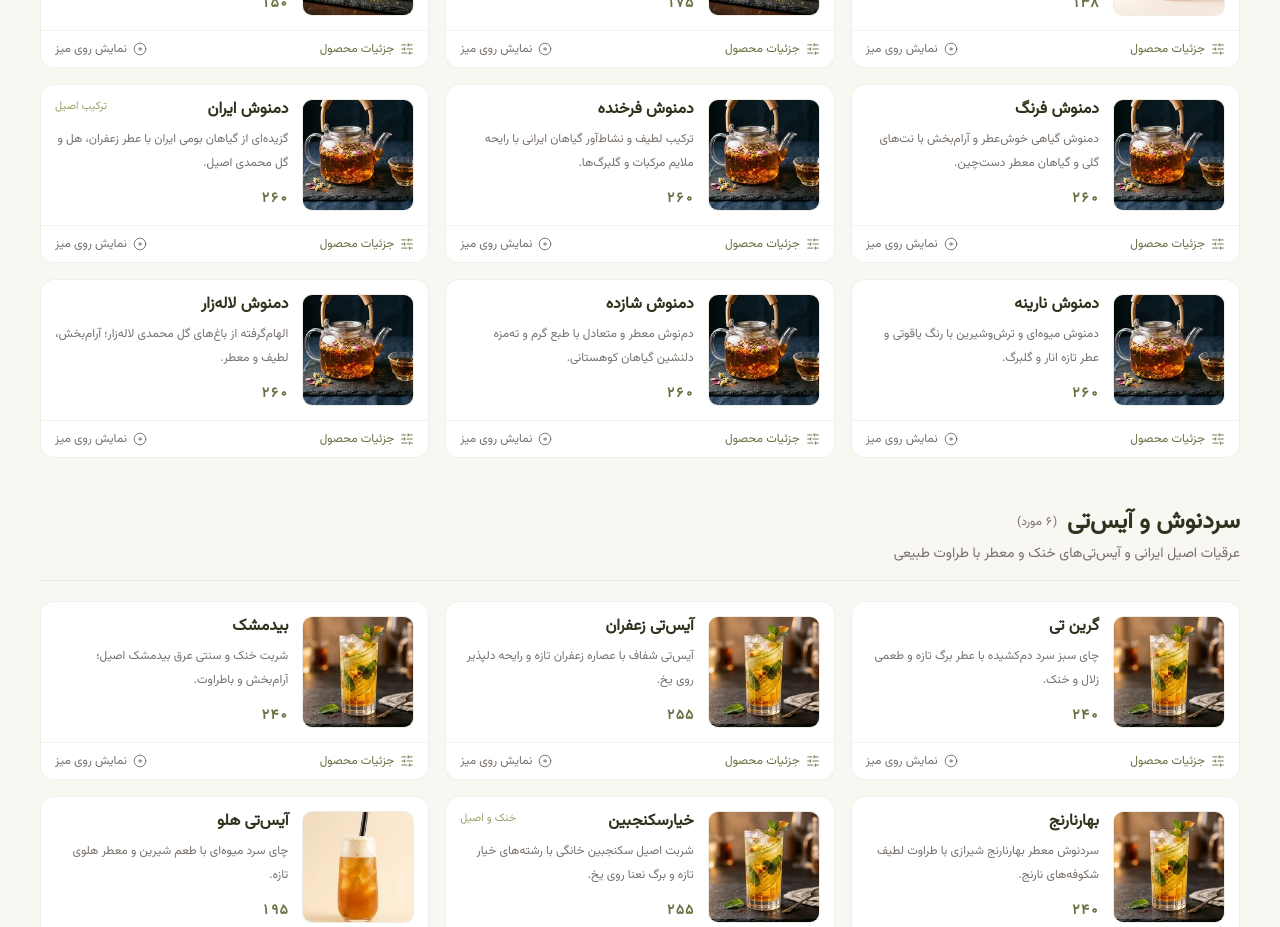
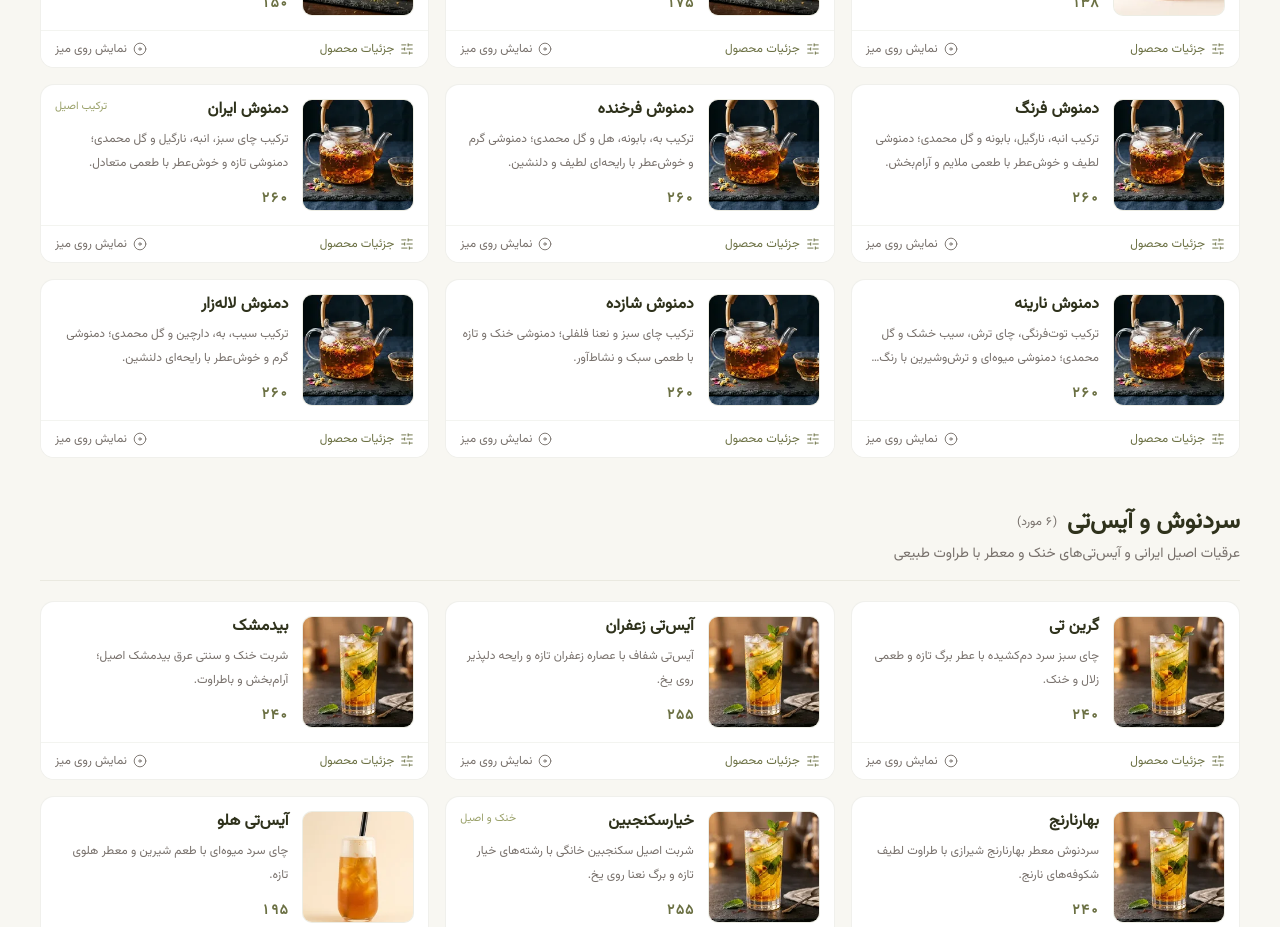
Before and after one commit to Amirezamky9/ed3jsevan, a React (Vite) app: page / in a window 1280 px wide. Shown: the part 3720-4647 px from the top of the page. Built offline with nearby package versions, Linux system fonts and the light colour scheme; no server answers; a web font is replaced by a local one.

Commit message:
Complete herbal tea descriptions with real ingredients (fa+ar)

```diff
--- a/src/data/menuData.ts
+++ b/src/data/menuData.ts
@@ -834,7 +834,7 @@ const RAW_MENU_ITEMS: RawMenuItem[] = [
     categoryId: 'tea-herbal',
     name: 'دمنوش فرنگ',
     description:
-      'دمنوش گیاهی خوش‌عطر و آرام‌بخش با نت‌های گلی و گیاهان معطر دست‌چین.',
+      'ترکیب انبه، نارگیل، بابونه و گل محمدی؛ دمنوشی لطیف و خوش‌عطر با طعمی ملایم و آرام‌بخش.',
     price: 260,
     isHot: true,
     image: IMG.persianCold,
@@ -847,7 +847,7 @@ const RAW_MENU_ITEMS: RawMenuItem[] = [
     categoryId: 'tea-herbal',
     name: 'دمنوش فرخنده',
     description:
-      'ترکیب لطیف و نشاط‌آور گیاهان ایرانی با رایحه ملایم مرکبات و گلبرگ‌ها.',
+      'ترکیب به، بابونه، هل و گل محمدی؛ دمنوشی گرم و خوش‌عطر با رایحه‌ای لطیف و دلنشین.',
     price: 260,
     isHot: true,
     image: IMG.persianTea,
@@ -860,7 +860,7 @@ const RAW_MENU_ITEMS: RawMenuItem[] = [
     categoryId: 'tea-herbal',
     name: 'دمنوش ایران',
     description:
-      'گزیده‌ای از گیاهان بومی ایران با عطر زعفران، هل و گل محمدی اصیل.',
+      'ترکیب چای سبز، انبه، نارگیل و گل محمدی؛ دمنوشی تازه و خوش‌عطر با طعمی متعادل.',
     price: 260,
     highlight: 'ترکیب اصیل',
     isHot: true,
@@ -874,7 +874,7 @@ const RAW_MENU_ITEMS: RawMenuItem[] = [
     categoryId: 'tea-herbal',
     name: 'دمنوش نارینه',
     description:
-      'دمنوش میوه‌ای و ترش‌وشیرین با رنگ یاقوتی و عطر تازه انار و گلبرگ.',
+      'ترکیب توت‌فرنگی، چای ترش، سیب خشک و گل محمدی؛ دمنوشی میوه‌ای و ترش‌وشیرین با رنگ یاقوتی.',
     price: 260,
     isHot: true,
     image: IMG.mocktail,
@@ -887,7 +887,7 @@ const RAW_MENU_ITEMS: RawMenuItem[] = [
     categoryId: 'tea-herbal',
     name: 'دمنوش شازده',
     description:
-      'دم‌نوش معطر و متعادل با طبع گرم و ته‌مزه دلنشین گیاهان کوهستانی.',
+      'ترکیب چای سبز و نعنا فلفلی؛ دمنوشی خنک و تازه با طعمی سبک و نشاط‌آور.',
     price: 260,
     isHot: true,
     image: IMG.persianCold,
@@ -900,7 +900,7 @@ const RAW_MENU_ITEMS: RawMenuItem[] = [
     categoryId: 'tea-herbal',
     name: 'دمنوش لاله‌زار',
     description:
-      'الهام‌گرفته از باغ‌های گل محمدی لاله‌زار؛ آرام‌بخش، لطیف و معطر.',
+      'ترکیب سیب، به، دارچین و گل محمدی؛ دمنوشی گرم و خوش‌عطر با رایحه‌ای دلنشین.',
     price: 260,
     isHot: true,
     image: IMG.persianTea,
--- a/src/i18n/translations.ts
+++ b/src/i18n/translations.ts
@@ -536,28 +536,28 @@ export const AR_ITEMS: Record<
   },
   'farang-herbal': {
     name: 'شاي أعشاب فرنغ',
-    description: 'منقوع عشبي عطري ومهدّئ بلمسات الأزهار والأعشاب المنتقاة يدوياً.',
+    description: 'توليفة المانجو وجوز الهند والبابونج والورد المحمدي؛ منقوع ناعم وعطري بطعم لطيف ومهدّئ.',
   },
   'farkhondeh-herbal': {
     name: 'شاي أعشاب فرخنده',
-    description: 'توليفة ناعمة ومنعشة من الأعشاب الإيرانية بعبق الحمضيات وبتلات الورد.',
+    description: 'توليفة السفرجل والبابونج والهيل والورد المحمدي؛ منقوع دافئ وعطري برائحة لطيفة ومبهجة.',
   },
   'iran-herbal': {
     name: 'شاي أعشاب إيران',
     highlight: 'توليفة أصيلة',
-    description: 'نخبة من الأعشاب الإيرانية الأصيلة بعبق الزعفران والهيل والورد المحمدي.',
+    description: 'توليفة الشاي الأخضر والمانجو وجوز الهند والورد المحمدي؛ منقوع منعش وعطري بطعم متوازن.',
   },
   'narineh-herbal': {
     name: 'شاي أعشاب نارينه',
-    description: 'منقوع فاكهي متوازن بين الحامض والحلو بلون ياقوتي وعبق الرمان الطازج.',
+    description: 'توليفة الفراولة والكركديه والتفاح المجفف والورد المحمدي؛ منقوع فاكهي بين الحامض والحلو بلون ياقوتي.',
   },
   'shazdeh-herbal': {
     name: 'شاي أعشاب شازده',
-    description: 'منقوع عطري متوازن بطابع دافئ ونكهة لطيفة من الأعشاب الجبلية.',
+    description: 'توليفة الشاي الأخضر والنعناع الفلفلي؛ منقوع بارد ومنعش بطعم خفيف ومنشّط.',
   },
   'lalehzar-herbal': {
     name: 'شاي أعشاب لاله زار',
-    description: 'مستوحى من بساتين الورد المحمدي في لاله زار؛ مهدّئ، ناعم وعطري.',
+    description: 'توليفة التفاح والسفرجل والقرفة والورد المحمدي؛ منقوع دافئ وعطري برائحة مبهجة.',
   },
   'green-tea-cold': {
     name: 'شاي أخضر مثلج',
```
Also changed, not shown: 1 other file (tests, documents, lock files or other folders).
